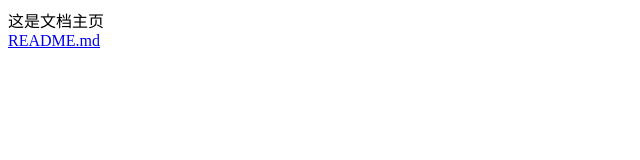
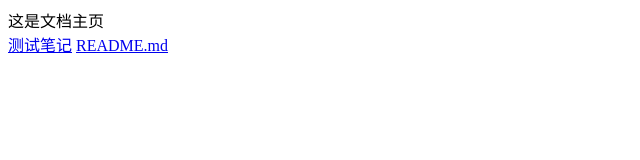
Before and after one commit to yumKing/yumking.github.io, a plain HTML site: page index.html in a window 1280 px wide. Shown: the whole page, without its empty margins (0-640 px from the left). Drawn offline with Linux system fonts and the light colour scheme.

Commit message:
note: 主页上添加测试笔记入口

```diff
--- a/index.html
+++ b/index.html
@@ -9,6 +9,7 @@
 <body>
     这是文档主页
     <br />
+    <a href="./Note.md">测试笔记</a>
     <a href="./README.md">README.md</a>
 </body>
 </html>
```
